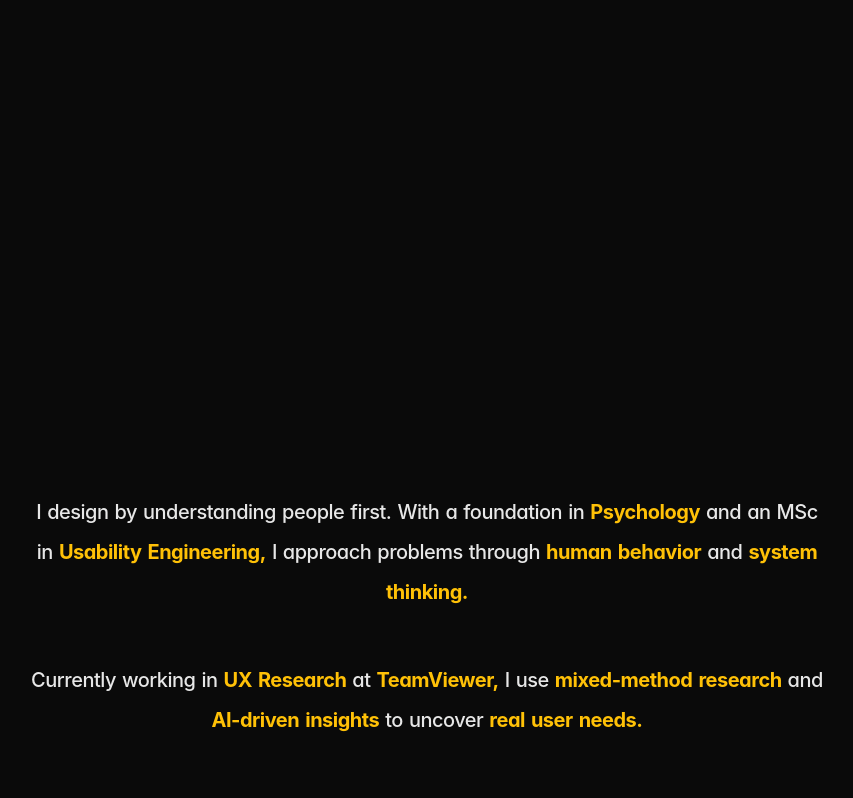
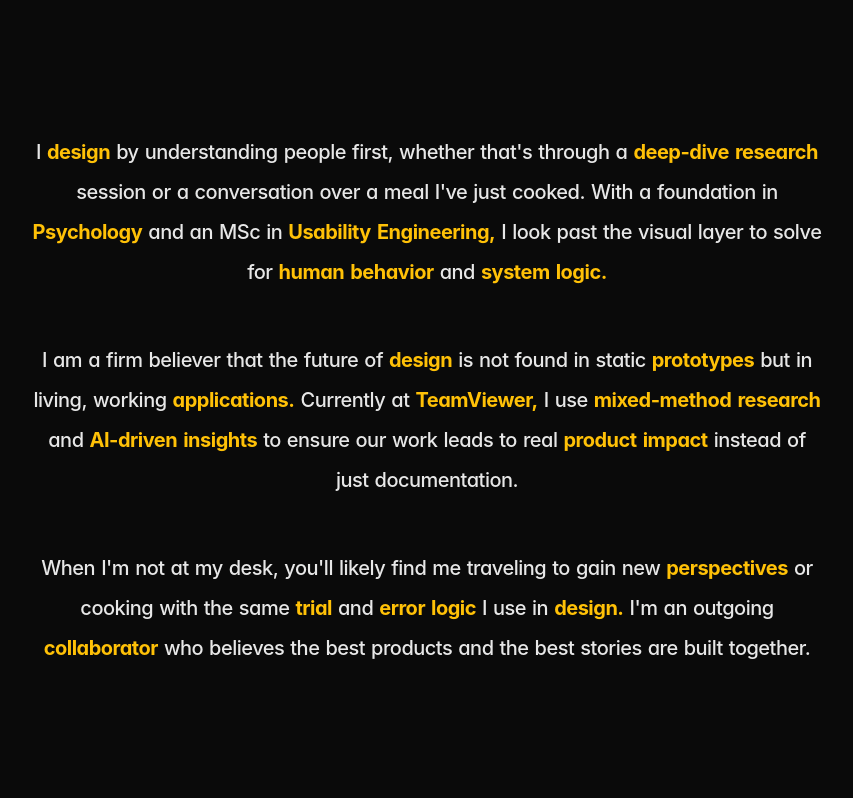
Before and after one commit to vaibhavsharma-2000/portfolio, a React (Vite) app: page / in a window 1280 px wide. Shown: the part 1720-2518 px from the top of the page, without its empty margins (213-1066 px from the left). Built offline with nearby package versions, Linux system fonts and the light colour scheme.

Commit message:
feat: Update 'About Me' section content and animations and adjust layout

```diff
--- a/src/sections/Bridge.jsx
+++ b/src/sections/Bridge.jsx
@@ -27,19 +27,21 @@ const Bridge = () => {
     // Total scroll progress for the section
     const { scrollYProgress } = useScroll({
         target: containerRef,
-        offset: ["start 1", "end 0.5"] // Reveal triggers much earlier (when top hits bottom 20% of screen)
+        offset: ["start 0.9", "end 0.4"] // Start when top hits 90% of viewport, end when bottom hits 40%
     });
 
     const paragraphs = [
-        "I design by understanding people first. With a foundation in Psychology and an MSc in Usability Engineering, I approach problems through human behavior and system thinking.",
-        "Currently working in UX Research at TeamViewer, I use mixed-method research and AI-driven insights to uncover real user needs.",
-        "I collaborate closely with designers and engineers to ensure research leads to real product impact, not just documentation."
+        "I design by understanding people first, whether that's through a deep-dive research session or a conversation over a meal I've just cooked. With a foundation in Psychology and an MSc in Usability Engineering, I look past the visual layer to solve for human behavior and system logic.",
+        "I am a firm believer that the future of design is not found in static prototypes but in living, working applications. Currently at TeamViewer, I use mixed-method research and AI-driven insights to ensure our work leads to real product impact instead of just documentation.",
+        "When I'm not at my desk, you'll likely find me traveling to gain new perspectives or cooking with the same trial and error logic I use in design. I'm an outgoing collaborator who believes the best products and the best stories are built together."
     ];
 
     const highlightWords = [
         "psychology", "usability", "engineering", "human", "behavior", "system",
-        "thinking", "ux", "research", "teamviewer", "mixed-method",
-        "ai-driven", "insights", "real", "user", "needs", "product", "impact"
+        "logic", "deep-dive", "research", "teamviewer", "mixed-method",
+        "ai-driven", "insights", "product", "impact", "design",
+        "prototypes", "applications", "collaborator", "perspectives",
+        "trial", "error"
     ];
 
     // Flatten all words to calculate their individual scroll ranges
@@ -53,7 +55,7 @@ const Bridge = () => {
         <section
             id="about"
             ref={containerRef}
-            className="relative min-h-[150vh] bg-[#0a0a0a]"
+            className="relative min-h-[250vh] bg-[#0a0a0a]"
         >
             {/* PHILOSOPHY Watermark Background */}
             <div className="sticky top-0 h-screen w-full flex items-center justify-center overflow-hidden pointer-events-none z-0">
@@ -65,7 +67,7 @@ const Bridge = () => {
                     }}
                     className="text-[18vw] font-serif font-black uppercase text-white/50 tracking-tight leading-none pointer-events-none select-none"
                 >
-                    Philosophy
+                    About Me
                 </motion.h2>
             </div>
 
@@ -77,11 +79,11 @@ const Bridge = () => {
                             <p key={pIdx} className="mb-8 md:mb-12 last:mb-0">
                                 {p.split(" ").map((word, i) => {
                                     const total = allWords.length;
-                                    // Compress animation to finish early (at 80% scroll)
-                                    // so the last line stays visible for the final 20%
-                                    const ANIMATION_END_LIMIT = 0.8;
+                                    // Compress animation to finish early (at 75% scroll)
+                                    // so the last line stays visible for the final 25%
+                                    const ANIMATION_END_LIMIT = 0.75;
                                     const start = (wordCounter / total) * ANIMATION_END_LIMIT;
-                                    const end = start + (1.5 / total);
+                                    const end = start + (3 / total);
 
                                     const cleanWord = word.toLocaleLowerCase().replace(/[.,]/g, "");
                                     const isHighlight = highlightWords.includes(cleanWord);
--- a/src/sections/Hero.jsx
+++ b/src/sections/Hero.jsx
@@ -14,7 +14,7 @@ const Hero = () => {
     const opacity = useTransform(scrollYProgress, [0, 0.3], [1, 0]);
 
     return (
-        <section ref={containerRef} className="relative h-[150vh] bg-dark overflow-hidden">
+        <section ref={containerRef} className="relative h-[115vh] bg-dark overflow-hidden">
             <div className="sticky top-0 h-screen w-full flex items-center justify-center">
 
                 {/* --- BACKGROUND SWEEP ANIMATION --- */}
--- a/src/sections/Journey.jsx
+++ b/src/sections/Journey.jsx
@@ -6,7 +6,7 @@ const experiences = [
         id: 1,
         role: "UX Research Intern",
         org: "TeamViewer GmbH",
-        date: "09/2025 – Present",
+        date: "09/2025 – 02/2026",
         highlights: [
             "Spearheaded AI integration and engineered a centralized AI Research Agent using historical data.",
             "Strategically redesigned the internal User Focus Program to enhance engagement.",
--- a/src/sections/WorkCarousel.jsx
+++ b/src/sections/WorkCarousel.jsx
@@ -8,7 +8,7 @@ import animindImg from "../assets/Animind.png";
 import brewQuestImg from "../assets/Brew-Quest-Light.png";
 import recypeImg from "../assets/RecyPeCase-study.png";
 import bahnAssistImg from "../assets/BahnAssist-Case-study.png";
-import portfolioImg from "../assets/hero section image.jpg";
+import portfolioImg from "../assets/My Portfolio cover.png";
 import verityImg from "../assets/verity-cover.png";
 
 
@@ -22,6 +22,15 @@ const BehanceIcon = ({ className }) => (
 
 const projects = [
     {
+        id: 4,
+        title: "ANIMIND",
+        description: "A social sanctuary to catalog, review, and curate your personal anime odyssey.",
+        visual: animindImg,
+        color: "#ba0000",
+        link: "/work/animind",
+        tags: ['UX Design', 'Front-end', 'UX Research']
+    },
+    {
         id: 6,
         title: "VERITY",
         description: "The Dashboard for Quiet Luxury. An AI-driven decision engine for high-end fashion merchants.",
@@ -29,15 +38,6 @@ const projects = [
         color: "#7B61FF",
         link: "/work/verity",
         tags: ['UX Design', 'SaaS Dashboard', 'AI']
-    },
-    {
-        id: 4,
-        title: "ANIMIND",
-        description: "A social sanctuary to catalog, review, and curate your personal anime odyssey.",
-        visual: animindImg,
-        color: "#ba0000",
-        link: "/work/animind",
-        tags: ['UX Design', 'Front-end', 'UX Research']
     },
     {
         id: 1,
```
Also changed, not shown: src/assets/My Portfolio cover.png (added).
